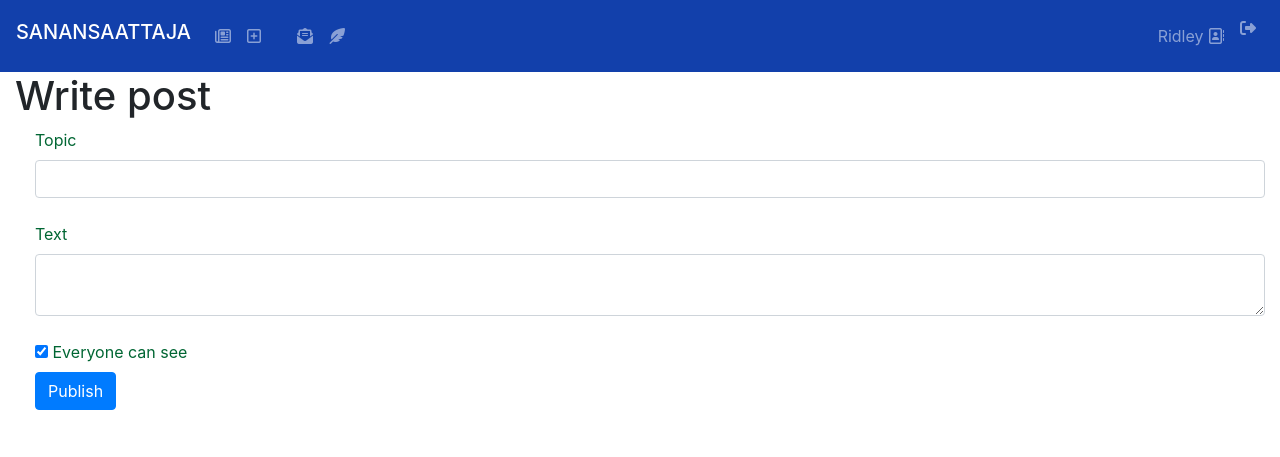
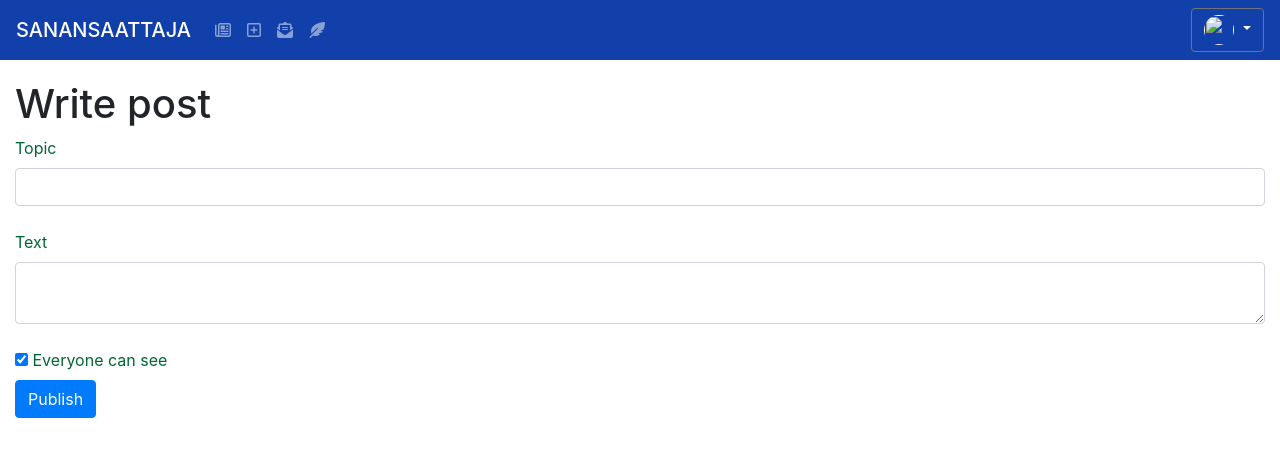
Before and after one commit to KEZKA/YL-WEB-PROJECT, a Flask app: page /add_post in a window 1280 px wide. Shown: the top 457 px of the page. Run offline with Flask 2, Linux system fonts and the light colour scheme; a user stored in the database is signed in; some libraries are stand-ins or nearby versions.

Commit message:
Makes user's personal page

```diff
--- a/sanansaattaja/website/application.py
+++ b/sanansaattaja/website/application.py
@@ -32,7 +32,7 @@
 @app.route('/')
 def index():
     db = db_session.create_session()
-    posts = db.query(Post).filter(Post.is_public is True).all()
+    posts = db.query(Post).filter(Post.is_public == True).all()
     return render_template('main.html', posts=posts)
 
 
@@ -52,11 +52,13 @@
         return redirect('/')
     return render_template('post.html', title='Публикация поста', form=form)
 
+
 @app.route('/private')
 @login_required
 def messages():
     db = db_session.create_session()
-    messages = db.query(Message).filter((Message.author_id == current_user.id) | (Message.addressee_id == current_user.id)).all()
+    messages = db.query(Message).filter(
+        (Message.author_id == current_user.id) | (Message.addressee_id == current_user.id)).all()
     return render_template('private.html', messages=messages)
 
 
@@ -111,42 +113,49 @@
 def register():
     form = RegisterForm()
     if request.method == 'POST':
-        if form.validate_on_submit():
-            if form.password.data != form.password_again.data:
-                return render_template('register.html', title='Registration',
-                                       form=form,
-                                       message="Passwords are different")
-            db = db_session.create_session()
-            if db.query(User).filter(User.email == form.email.data).first():
-                return render_template('register.html', title='Registration',
-                                       form=form,
-                                       message="This email is already used")
-            if request.files['photo']:
-                file = request.files['photo'].read()
-            else:
-                with open(load_image(
-                        f"{'male' if form.sex.data == 'male' else 'female'}.jpg"),
-                        mode='rb') as image:
-                    print(load_image(f"{'male' if form.sex.data == 'male' else 'female'}.jpg"))
-                    file = image.read()
+        if form.password.data != form.password_again.data:
+            return render_template('register.html', title='Registration',
+                                   form=form,
+                                   message="Passwords do not match")
+        db = db_session.create_session()
+        if db.query(User).filter(User.email == form.email.data).first():
+            return render_template('register.html', title='Registration',
+                                   form=form,
+                                   message="This email is already in use")
+        if request.files['photo']:
+            file = request.files['photo'].read()
+        else:
+            with open(load_image(
+                    f"{'male' if form.sex.data == 'male' else 'female'}.jpg"),
+                    mode='rb') as image:
+                print(load_image(f"{'male' if form.sex.data == 'male' else 'female'}.jpg"))
+                file = image.read()
 
-            user = User(
-                name=form.name.data,
-                surname=form.surname.data,
-                email=form.email.data,
-                sex=form.sex.data,
-                profile_picture=file
-            )
-            user.set_password(form.password.data)
-            db.add(user)
-            db.commit()
-            return redirect('/login')
+        user = User(
+            name=form.name.data,
+            surname=form.surname.data,
+            email=form.email.data,
+            age=form.age.data,
+            sex=form.sex.data,
+            profile_picture=file
+        )
+        user.set_password(form.password.data)
+        db.add(user)
+        db.commit()
+        return redirect('/login')
     return render_template('register.html', title='Регистрация', form=form)
 
 
 @app.route('/user_page')
 @login_required
 def user_page():
+    form = RegisterForm()
+    return render_template('user_page.html', current_user=current_user, form=form)
+
+
+@app.route('/make_image')
+@login_required
+def make_image():
     return send_file(io.BytesIO(current_user.profile_picture), mimetype='image/*')
 
 
@@ -155,4 +164,4 @@
 
 def run():
     port = int(os.environ.get('PORT', 8080))
-    app.run(host='0.0.0.0', port=port, debug=False)
+    app.run(host='127.0.0.1', port=port, debug=False)
--- a/sanansaattaja/website/static/css/style.css
+++ b/sanansaattaja/website/static/css/style.css
@@ -1,8 +1,53 @@
-h4{
+h4 {
     color: #FFFF00;
 }
 
+.dropdown-menu-sw {
+    min-width: 180px;
+    max-width: 300px;
+    right: 0;
+    left: auto;
+}
+
+.username {
+    margin-left: 20px;
+    margin-right: 20px;
+}
+
+.unselectable::selection {
+    background: transparent;
+}
+
+.left-td {
+    width: 20%;
+    text-align: right;
+}
+
+.account-form {
+    margin-left: auto;
+    margin-right: auto;
+    max-width: 800px;
+    min-width: 500px;
+    text-align: center;
+}
+
+.user-image {
+    width: 300px;
+    border-radius: 20%;
+    margin-left: auto;
+    margin-right: auto;
+}
+
+.user-data {
+    width: 100%;
+    border-spacing: 10px;
+    border-collapse: unset;
+    margin-left: auto;
+    margin-right: auto;
+    max-width: 650px;
+}
+
 p {
-margin: 0px 0px 0px 20px;
-color: #006633;
+    margin: 0 0 0 0;
+    color: #006633;
 }
--- a/sanansaattaja/website/templates/base.html
+++ b/sanansaattaja/website/templates/base.html
@@ -5,14 +5,27 @@
     <meta charset="utf-8">
     <meta name="viewport" content="width=device-width, initial-scale=1, shrink-to-fit=no">
     <title>{{ title }}</title>
-    <link rel="stylesheet" href="https://stackpath.bootstrapcdn.com/bootstrap/4.4.1/css/bootstrap.min.css">
+    <link rel="stylesheet"
+          href="https://stackpath.bootstrapcdn.com/bootstrap/4.4.1/css/bootstrap.min.css">
     <link rel="stylesheet" href="{{ url_for('static', filename='css/style.css') }}">
+    <script src="https://code.jquery.com/jquery-3.4.1.slim.min.js"
+            integrity="sha384-J6qa4849blE2+poT4WnyKhv5vZF5SrPo0iEjwBvKU7imGFAV0wwj1yYfoRSJoZ+n"
+            crossorigin="anonymous"></script>
+    <script src="https://cdn.jsdelivr.net/npm/popper.js@1.16.0/dist/umd/popper.min.js"
+            integrity="sha384-Q6E9RHvbIyZFJoft+2mJbHaEWldlvI9IOYy5n3zV9zzTtmI3UksdQRVvoxMfooAo"
+            crossorigin="anonymous"></script>
+    <script src="https://stackpath.bootstrapcdn.com/bootstrap/4.4.1/js/bootstrap.min.js"
+            integrity="sha384-wfSDF2E50Y2D1uUdj0O3uMBJnjuUD4Ih7YwaYd1iqfktj0Uod8GCExl3Og8ifwB6"
+            crossorigin="anonymous"></script>
     {% block head %}{% endblock %}
 </head>
 
 <body>
-<nav class="navbar navbar-dark navbar-expand-sm" style="background-color: #1240AB;">
-    <h1 class="navbar-brand">SANANSAATTAJA</h1>
+<nav class="navbar navbar-dark navbar-expand-sm"
+     style="background-color: #1240AB; margin-bottom: 20px">
+    <h1 class="navbar-brand unselectable" style="margin-top: auto; margin-bottom: auto">
+        SANANSAATTAJA
+    </h1>
     <div class="collapse navbar-collapse">
         <ul class="navbar-nav mr-auto">
             <li class="nav-item">
@@ -34,28 +47,43 @@
         </ul>
         <ul class="navbar-nav ml-auto">
             {% if current_user.is_authenticated %}
-            <li class="navbar-text">
-                <a class="nav-link" href='/user_page'>
-                    {{ current_user.name }} <i class="far fa-address-book"></i>
+                <li class="dropdown">
+                    <a class="btn btn-secondary dropdown-toggle" href="" role="button"
+                       id="user_menu" data-toggle="dropdown" aria-haspopup="true"
+                       aria-expanded="false" style="background-color: #1240AB;">
+                        <img src="{{ url_for('make_image') }}"
+                             style="width: 30px; height: 30px; border-radius: 50%;;">
                     </a>
-            </li>
-            <li class="nav-item">
-                <a class="nav-link" href='/logout'><i class="fas fa-sign-out-alt"></i></a>
+
+                    <div class="dropdown-menu dropdown-menu-sw" aria-labelledby="user_menu">
+                        <div class="username">
+                            Signed in as <strong>{{ current_user.name }}</strong>
+                        </div>
+                        <div class="dropdown-divider"></div>
+                        <a class="dropdown-item" href="/user_page">
+                            <i class="fa fa-user-circle-o" aria-hidden="true"></i> Account
+                        </a>
+                        <a class="dropdown-item" href="/logout">
+                            <i class="fas fa-sign-out-alt"></i> Sign out
+                        </a>
+                    </div>
                 </li>
 
             {% else %}
                 <li class="nav-item">
-                <a class="nav-link" href='/login'><i class="fas fa-sign-in-alt"></i></a>
+                    <a class="nav-link" href='/login'>
+                        <i class="fas fa-sign-in-alt"></i> Sign in
+                    </a>
                 </li>
                 <li class="nav-item">
-                <a class="nav-link" href='/register'>Registration</a>
+                    <a class="nav-link" href='/register'>Sign up</a>
                 </li>
             {% endif %}
         </ul>
     </div>
 </nav>
 
-<main class="container-fluid">{% block content %}{% endblock %}</div>
+<main class="container-fluid">{% block content %}{% endblock %}</main>
 </body>
 
 </html>
--- a/sanansaattaja/website/templates/register.html
+++ b/sanansaattaja/website/templates/register.html
@@ -9,7 +9,7 @@
                 {{ form.hidden_tag() }}
                 {{ form.csrf_token }}
                 {% if message %}
-                <div class="alert alert-danger">{{ message }}</div>
+                    <div class="alert alert-danger">{{ message }}</div>
                 {% endif %}
 
                 <p>
@@ -91,7 +91,6 @@
                     {% endfor %}
                 </p>
                 <p>{{ form.submit(type="submit", class="btn btn-primary") }}</p>
-                {{ message }}
             </form>
         </div>
     </div>
```
Also changed, not shown: sanansaattaja/website/templates/user_page.html (+46 -1 lines), sanansaattaja/db/sanansaattaja.db, 1 other file. Lines whose indentation alone changed are shown as unchanged.
